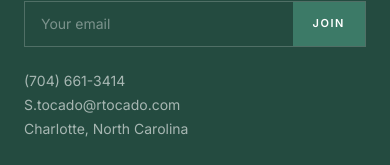
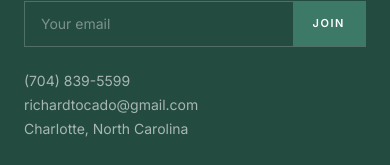
Before and after one commit to AaronPilk/Tocado-Realty-Group-, a Next.js app: page /terms in a window 390 px wide. Shown: the part 2371-2536 px from the top of the page. Built offline with nearby package versions, Linux system fonts and the light colour scheme; no server answers; a web font is replaced by a local one.

Commit message:
Update contact info: new phone and email

```diff
--- a/data/site.ts
+++ b/data/site.ts
@@ -17,9 +17,9 @@ export const siteConfig = {
   marketLabel: "Serving North Carolina",
 
   // ── Contact ─────────────────────────────────────────────────
-  phone: "(704) 661-3414",
-  phoneHref: "tel:+17046613414",
-  email: "S.tocado@rtocado.com",
+  phone: "(704) 839-5599",
+  phoneHref: "tel:+17048395599",
+  email: "richardtocado@gmail.com",
   address: "Charlotte, North Carolina", // [[add full office street address when ready]]
 
   // ── Lead delivery (Formspree → emails Richard) ────────────
--- a/data/team.ts
+++ b/data/team.ts
@@ -21,8 +21,8 @@ export const team: Agent[] = [
     specialty: "Luxury",
     image: "/images/richard.jpg",
     treatment: "warm",
-    email: "S.tocado@rtocado.com",
-    phone: "(704) 661-3414",
+    email: "richardtocado@gmail.com",
+    phone: "(704) 839-5599",
     bio: "With more than two decades in real estate and mortgage since 2002, Richard founded Tocado Realty Group on a simple standard: people come before paperwork. As a licensed North Carolina broker (and licensed in South Carolina), he knows every step of a deal — from the first conversation to the closing table — and sweats the details that protect his clients.",
   },
 ];
```
